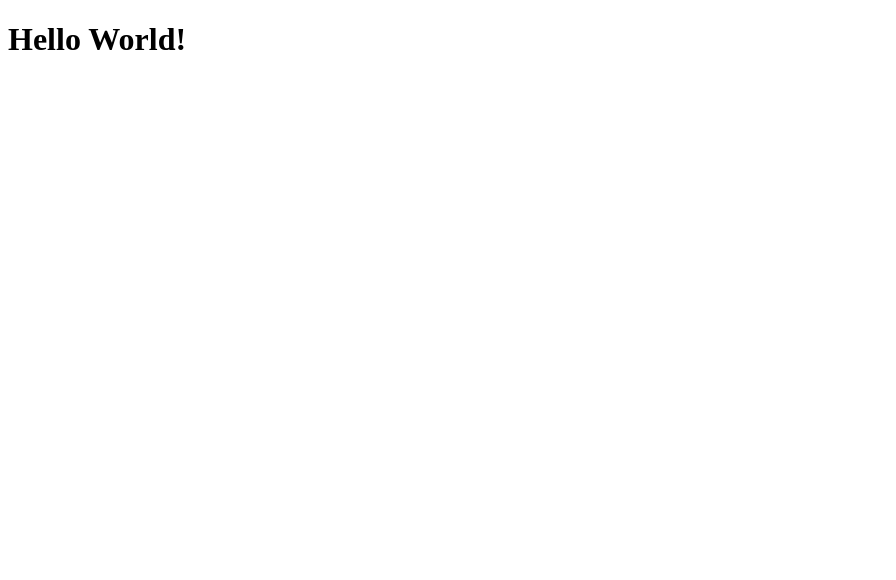
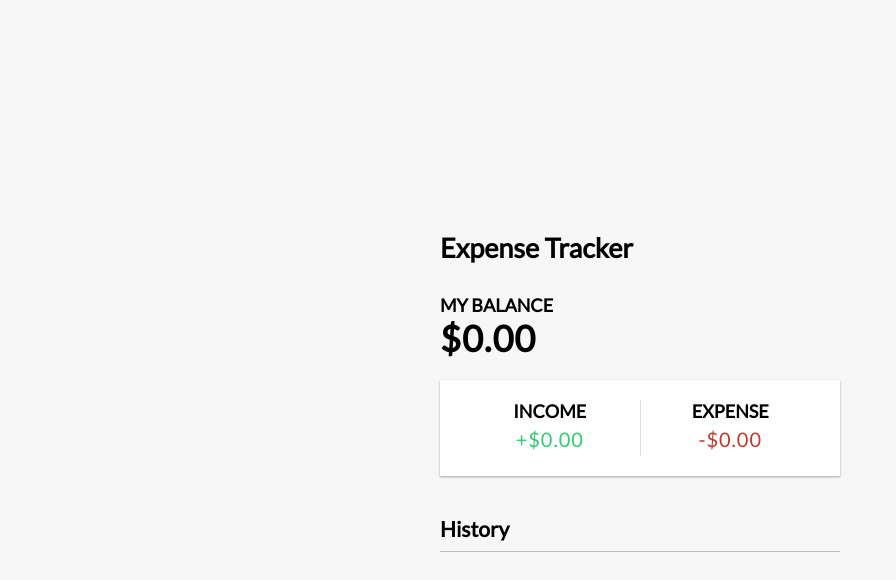
Before and after one commit to Olzhas92/vue-expense-tracker, a Vue app: page / in a window 1280 px wide. Shown: the top 580 px of the page, without its empty margins (0-896 px from the left). Built offline with nearby package versions, Linux system fonts and the light colour scheme.

Commit message:
adding components with initial layout

```diff
--- a/src/App.vue
+++ b/src/App.vue
@@ -1,9 +1,19 @@
 <template>
   <div>
-    <h1>Hello World!</h1>
+    <Header />
+    <div class="container">
+      <Balance />
+      <IncomeExpenses />
+      <TransactionList />
+    </div>
   </div>
 </template>
 
-<script setup></script>
+<script setup>
+import Header from "./components/Header.vue";
+import Balance from "./components/Balance.vue";
+import IncomeExpenses from "./components/IncomeExpenses.vue";
+import TransactionList from "./components/TransactionList.vue";
+</script>
 
 <style lang="scss" scoped></style>
--- /dev/null
+++ b/src/assets/style.css
@@ -0,0 +1,152 @@
+@import url("https://fonts.googleapis.com/css?family=Lato&display=swap");
+
+:root {
+  --box-shadow: 0 1px 3px rgba(0, 0, 0, 0.12), 0 1px 2px rgba(0, 0, 0, 0.24);
+}
+
+* {
+  box-sizing: border-box;
+}
+
+body {
+  background-color: #f7f7f7;
+  display: flex;
+  flex-direction: column;
+  align-items: center;
+  justify-content: center;
+  min-height: 100vh;
+  margin: 0;
+  font-family: "Lato", sans-serif;
+  font-size: 18px;
+}
+
+.container {
+  margin: 30px auto;
+  width: 400px;
+}
+
+h1 {
+  letter-spacing: 1px;
+  margin: 0;
+}
+
+h3 {
+  border-bottom: 1px solid #bbb;
+  padding-bottom: 10px;
+  margin: 40px 0 10px;
+}
+
+h4 {
+  margin: 0;
+  text-transform: uppercase;
+}
+
+.inc-exp-container {
+  background-color: #fff;
+  box-shadow: var(--box-shadow);
+  padding: 20px;
+  display: flex;
+  justify-content: space-between;
+  margin: 20px 0;
+}
+
+.inc-exp-container > div {
+  flex: 1;
+  text-align: center;
+}
+
+.inc-exp-container > div:first-of-type {
+  border-right: 1px solid #dedede;
+}
+
+.money {
+  font-size: 20px;
+  letter-spacing: 1px;
+  margin: 5px 0;
+}
+
+.money.plus {
+  color: #2ecc71;
+}
+
+.money.minus {
+  color: #c0392b;
+}
+
+label {
+  display: inline-block;
+  margin: 10px 0;
+}
+
+input[type="text"],
+input[type="number"] {
+  border: 1px solid #dedede;
+  border-radius: 2px;
+  display: block;
+  font-size: 16px;
+  padding: 10px;
+  width: 100%;
+}
+
+.btn {
+  cursor: pointer;
+  background-color: #9c88ff;
+  box-shadow: var(--box-shadow);
+  color: #fff;
+  border: 0;
+  display: block;
+  font-size: 16px;
+  margin: 10px 0 30px;
+  padding: 10px;
+  width: 100%;
+}
+
+.btn:focus,
+.delete-btn:focus {
+  outline: 0;
+}
+
+.list {
+  list-style-type: none;
+  padding: 0;
+  margin-bottom: 40px;
+}
+
+.list li {
+  background-color: #fff;
+  box-shadow: var(--box-shadow);
+  color: #333;
+  display: flex;
+  justify-content: space-between;
+  position: relative;
+  padding: 10px;
+  margin: 10px 0;
+}
+
+.list li.plus {
+  border-right: 5px solid #2ecc71;
+}
+
+.list li.minus {
+  border-right: 5px solid #c0392b;
+}
+
+.delete-btn {
+  cursor: pointer;
+  background-color: #e74c3c;
+  border: 0;
+  color: #fff;
+  font-size: 20px;
+  line-height: 20px;
+  padding: 2px 5px;
+  position: absolute;
+  top: 50%;
+  left: 0;
+  transform: translate(-100%, -50%);
+  opacity: 0;
+  transition: opacity 0.3s ease;
+}
+
+.list li:hover .delete-btn {
+  opacity: 1;
+}
--- /dev/null
+++ b/src/components/Balance.vue
@@ -0,0 +1,8 @@
+<template>
+  <h4>My Balance</h4>
+  <h1 id="balance">$0.00</h1>
+</template>
+
+<script setup></script>
+
+<style lang="scss" scoped></style>
--- /dev/null
+++ b/src/components/Header.vue
@@ -0,0 +1,7 @@
+<template>
+  <h2>Expense Tracker</h2>
+</template>
+
+<script setup></script>
+
+<style lang="scss" scoped></style>
--- /dev/null
+++ b/src/components/IncomeExpenses.vue
@@ -0,0 +1,14 @@
+<template>
+  <div class="inc-exp-container">
+    <div>
+      <h4>Income</h4>
+      <p id="money-plus" class="money plus">+$0.00</p>
+    </div>
+    <div>
+      <h4>Expense</h4>
+      <p id="money-minus" class="money minus">-$0.00</p>
+    </div>
+  </div>
+</template>
+
+<script setup></script>
--- /dev/null
+++ b/src/components/TransactionList.vue
@@ -0,0 +1,12 @@
+<template>
+  <h3>History</h3>
+  <ul id="list" class="list">
+    <!-- <li class="minus">
+      Cash <span>-$400</span><button class="delete-btn">x</button>
+    </li> -->
+  </ul>
+</template>
+
+<script setup></script>
+
+<style lang="scss" scoped></style>
--- a/src/main.js
+++ b/src/main.js
@@ -1,3 +1,5 @@
+import "./assets/style.css";
+
 import { createApp } from "vue";
 import App from "./App.vue";
 
```
Also changed, not shown: src/components/AddTransaction.vue (added, +7 -0 lines).
